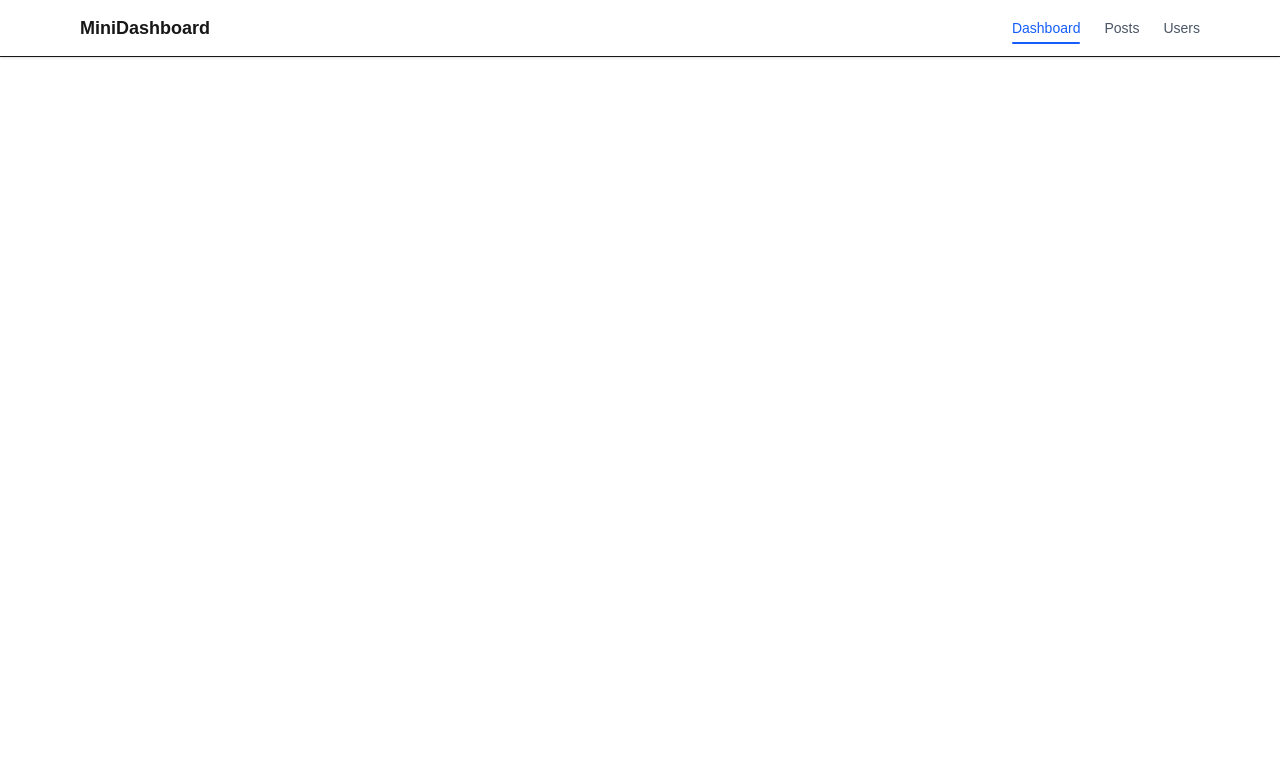
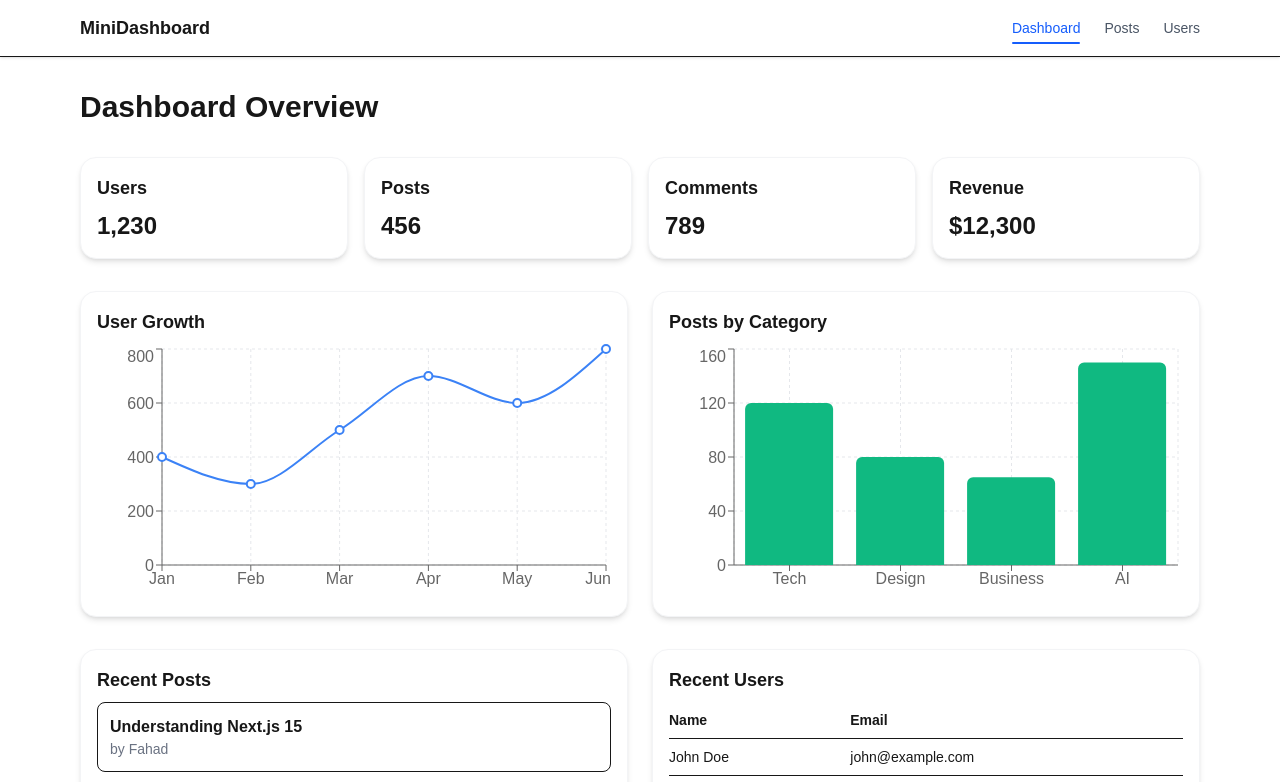
Before and after one commit to abdullaalfahad/mini-dashboard, a Next.js app: page / in a window 1280 px wide. Shown: the top 782 px of the page. Built offline with nearby package versions, Linux system fonts and the light colour scheme.

Commit message:
feat: dashboard page with stats, charts, recent posts, and users preview

```diff
--- a/app/page.tsx
+++ b/app/page.tsx
@@ -1,3 +1,22 @@
-export default function Home() {
-  return <></>;
+import ChartsSection from "@/components/dashboard/charts-section";
+import RecentPosts from "@/components/dashboard/recent-posts";
+import RecentUsers from "@/components/dashboard/recent-users";
+import StatsSection from "@/components/dashboard/stats-section";
+import WelcomeHeader from "@/components/dashboard/welcome-header";
+
+export default function DashboardPage() {
+  return (
+    <div className="py-8 px-4 max-w-6xl mx-auto space-y-8">
+      <WelcomeHeader />
+
+      <StatsSection />
+
+      <ChartsSection />
+
+      <div className="grid grid-cols-1 lg:grid-cols-2 gap-6">
+        <RecentPosts />
+        <RecentUsers />
+      </div>
+    </div>
+  );
 }
--- /dev/null
+++ b/components/common/card.tsx
@@ -0,0 +1,27 @@
+"use client";
+
+import { motion } from "framer-motion";
+import { cn } from "@/lib/utils";
+
+type CardProps = {
+  title?: string;
+  children: React.ReactNode;
+  className?: string;
+};
+
+export function Card({ title, children, className }: CardProps) {
+  return (
+    <motion.div
+      animate={{ opacity: 1, y: 0 }}
+      className={cn(
+        "rounded-2xl bg-white shadow-md p-4 border border-gray-100",
+        className
+      )}
+      initial={{ opacity: 0, y: 20 }}
+      transition={{ duration: 0.3, ease: "easeOut" }}
+    >
+      {title && <h3 className="text-lg font-semibold mb-2">{title}</h3>}
+      <div>{children}</div>
+    </motion.div>
+  );
+}
--- /dev/null
+++ b/components/dashboard/charts-section.tsx
@@ -0,0 +1,62 @@
+"use client";
+
+import {
+  Bar,
+  BarChart,
+  CartesianGrid,
+  Line,
+  LineChart,
+  ResponsiveContainer,
+  Tooltip,
+  XAxis,
+  YAxis,
+} from "recharts";
+import { Card } from "@/components/common/card";
+import { postStats, userGrowth } from "./data";
+
+export default function ChartsSection() {
+  return (
+    <div className="grid grid-cols-1 lg:grid-cols-2 gap-6">
+      <Card title="User Growth">
+        <div className="h-64">
+          <ResponsiveContainer height="100%" width="100%">
+            <LineChart data={userGrowth}>
+              <CartesianGrid
+                className="stroke-gray-200"
+                strokeDasharray="3 3"
+              />
+              <XAxis dataKey="name" />
+              <YAxis />
+              <Tooltip />
+              <Line
+                activeDot={{ r: 6 }}
+                dataKey="users"
+                dot={{ r: 4 }}
+                stroke="#3b82f6"
+                strokeWidth={2}
+                type="monotone"
+              />
+            </LineChart>
+          </ResponsiveContainer>
+        </div>
+      </Card>
+
+      <Card title="Posts by Category">
+        <div className="h-64">
+          <ResponsiveContainer height="100%" width="100%">
+            <BarChart data={postStats}>
+              <CartesianGrid
+                className="stroke-gray-200"
+                strokeDasharray="3 3"
+              />
+              <XAxis dataKey="name" />
+              <YAxis />
+              <Tooltip />
+              <Bar dataKey="posts" fill="#10b981" radius={[6, 6, 0, 0]} />
+            </BarChart>
+          </ResponsiveContainer>
+        </div>
+      </Card>
+    </div>
+  );
+}
--- /dev/null
+++ b/components/dashboard/data.ts
@@ -0,0 +1,27 @@
+export const userGrowth = [
+  { name: "Jan", users: 400 },
+  { name: "Feb", users: 300 },
+  { name: "Mar", users: 500 },
+  { name: "Apr", users: 700 },
+  { name: "May", users: 600 },
+  { name: "Jun", users: 800 },
+];
+
+export const postStats = [
+  { name: "Tech", posts: 120 },
+  { name: "Design", posts: 80 },
+  { name: "Business", posts: 65 },
+  { name: "AI", posts: 150 },
+];
+
+export const recentPosts = [
+  { id: 1, title: "Understanding Next.js 15", author: "Fahad" },
+  { id: 2, title: "TailwindCSS v4 Deep Dive", author: "Sarah" },
+  { id: 3, title: "Framer Motion Animations", author: "Alex" },
+];
+
+export const recentUsers = [
+  { id: 1, name: "John Doe", email: "john@example.com" },
+  { id: 2, name: "Jane Smith", email: "jane@example.com" },
+  { id: 3, name: "Mark Lee", email: "mark@example.com" },
+];
--- /dev/null
+++ b/components/dashboard/recent-posts.tsx
@@ -0,0 +1,20 @@
+import { Card } from "../common/card";
+import { recentPosts } from "./data";
+
+export default function RecentPosts() {
+  return (
+    <Card title="Recent Posts">
+      <div className="space-y-3">
+        {recentPosts.map((post) => (
+          <div
+            className="p-3 rounded-lg border hover:bg-gray-50 transition"
+            key={post.id}
+          >
+            <p className="font-semibold">{post.title}</p>
+            <p className="text-sm text-gray-500">by {post.author}</p>
+          </div>
+        ))}
+      </div>
+    </Card>
+  );
+}
--- /dev/null
+++ b/components/dashboard/recent-users.tsx
@@ -0,0 +1,30 @@
+import { Card } from "@/components/common/card";
+import { recentUsers } from "./data";
+
+export default function RecentUsers() {
+  return (
+    <Card title="Recent Users">
+      <div className="overflow-x-auto">
+        <table className="w-full text-sm">
+          <thead>
+            <tr className="text-left border-b">
+              <th className="py-2">Name</th>
+              <th className="py-2">Email</th>
+            </tr>
+          </thead>
+          <tbody>
+            {recentUsers.map((user) => (
+              <tr
+                className="border-b last:border-0 hover:bg-gray-50"
+                key={user.id}
+              >
+                <td className="py-2">{user.name}</td>
+                <td className="py-2">{user.email}</td>
+              </tr>
+            ))}
+          </tbody>
+        </table>
+      </div>
+    </Card>
+  );
+}
--- /dev/null
+++ b/components/dashboard/stats-section.tsx
@@ -0,0 +1,37 @@
+"use client";
+
+import { motion } from "framer-motion";
+import { Card } from "../common/card";
+
+export default function StatsSection() {
+  return (
+    <motion.div
+      animate="visible"
+      className="grid grid-cols-1 sm:grid-cols-2 lg:grid-cols-4 gap-4"
+      initial="hidden"
+      variants={{
+        hidden: {},
+        visible: { transition: { staggerChildren: 0.15 } },
+      }}
+    >
+      {[
+        { title: "Users", value: "1,230" },
+        { title: "Posts", value: "456" },
+        { title: "Comments", value: "789" },
+        { title: "Revenue", value: "$12,300" },
+      ].map((stat) => (
+        <motion.div
+          key={stat.title}
+          variants={{
+            hidden: { opacity: 0, y: 20 },
+            visible: { opacity: 1, y: 0 },
+          }}
+        >
+          <Card title={stat.title}>
+            <p className="text-2xl font-bold">{stat.value}</p>
+          </Card>
+        </motion.div>
+      ))}
+    </motion.div>
+  );
+}
--- /dev/null
+++ b/components/dashboard/welcome-header.tsx
@@ -0,0 +1,16 @@
+"use client";
+
+import { motion } from "framer-motion";
+
+export default function WelcomeHeader() {
+  return (
+    <motion.h1
+      animate={{ opacity: 1, y: 0 }}
+      className="text-3xl font-bold"
+      initial={{ opacity: 0, y: -20 }}
+      transition={{ duration: 0.4 }}
+    >
+      Dashboard Overview
+    </motion.h1>
+  );
+}
--- a/package.json
+++ b/package.json
@@ -15,6 +15,7 @@
     "next": "15.5.3",
     "react": "19.1.0",
     "react-dom": "19.1.0",
+    "recharts": "^3.2.1",
     "tailwind-merge": "^3.3.1"
   },
   "devDependencies": {
```
Also changed, not shown: 1 other file (tests, documents, lock files or other folders).
